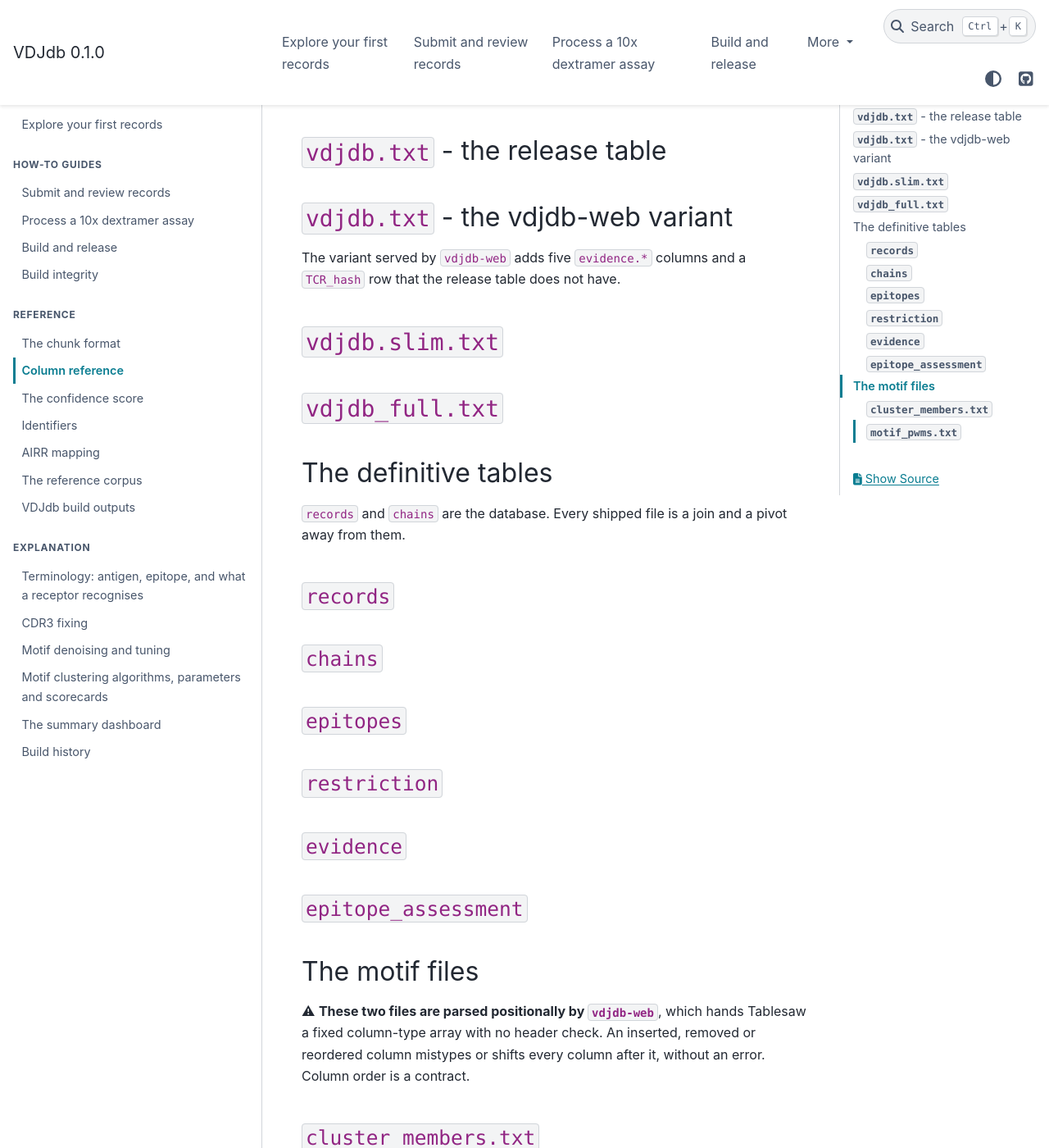
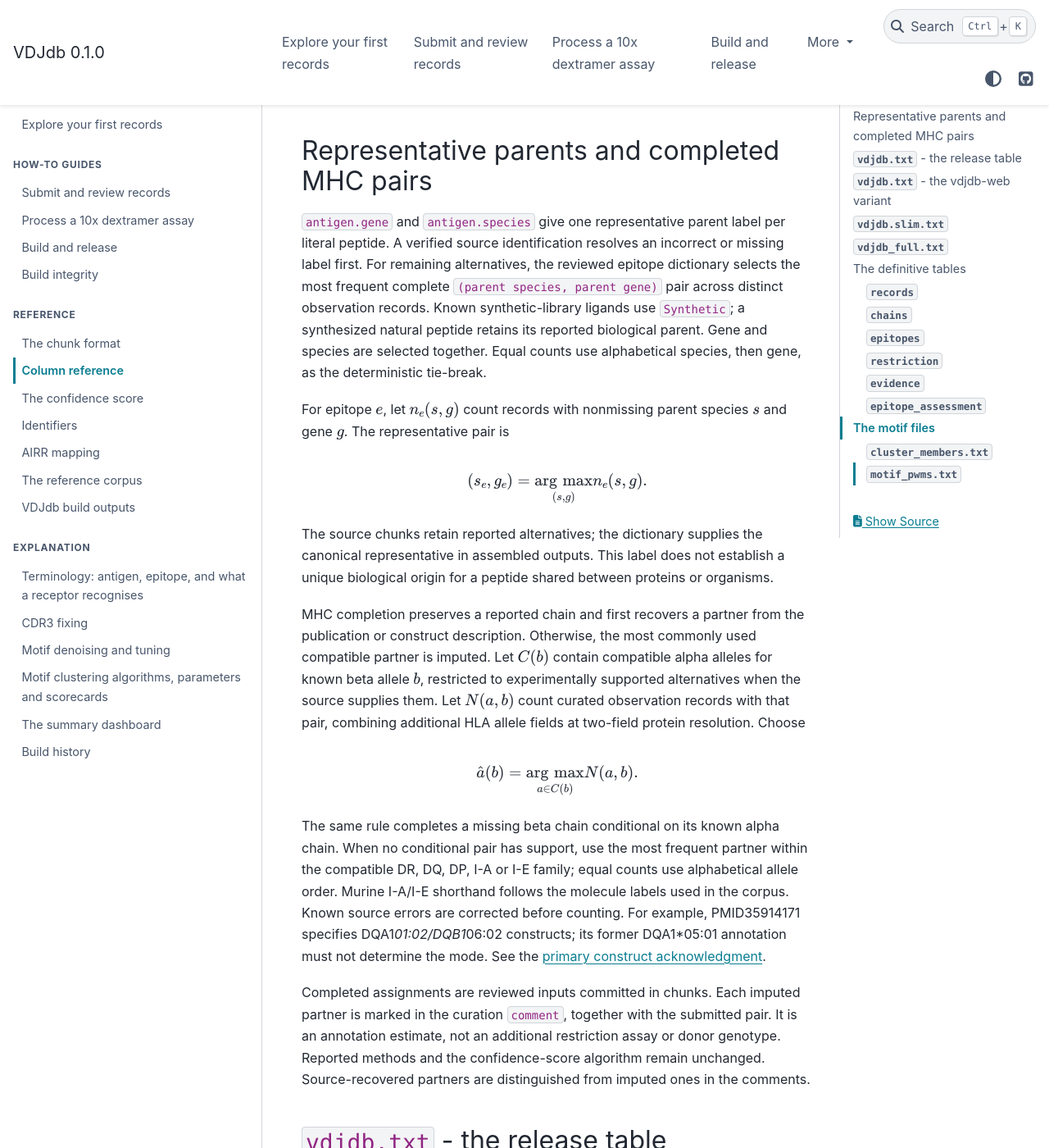
Before and after one commit to antigenomics/vdjdb-db, a Sphinx documentation site: the page built from docs/standards/columns.md, in a window 1280 px wide and 1400 px high, scrolled down 204 px. Shown: the whole window at 82% size. Built offline with Sphinx 7.4.7 and the PyData theme 0.15.4, drawn with Linux system fonts in a browser that asks for light colours.

Commit message:
Document representative parents and reviewed MHC completion (#1362)

```diff
--- a/docs/standards/columns.md
+++ b/docs/standards/columns.md
@@ -2,6 +2,53 @@
 
 Every table below is built from `vdjdb.schema` while this page renders. There is no
 generated file to refresh, so no copy of these tables can disagree with the build.
+
+
+## Representative parents and completed MHC pairs
+
+`antigen.gene` and `antigen.species` give one representative parent label per literal
+peptide. A verified source identification resolves an incorrect or missing label first.
+For remaining alternatives, the reviewed epitope dictionary selects the most frequent
+complete `(parent species, parent gene)` pair across distinct observation records.
+Known synthetic-library ligands use `Synthetic`; a synthesized natural peptide retains
+its reported biological parent. Gene and species are selected together. Equal counts
+use alphabetical species, then gene, as the deterministic tie-break.
+
+For epitope $e$, let $n_e(s,g)$ count records with nonmissing parent species $s$ and
+gene $g$. The representative pair is
+
+$$
+(s_e,g_e)=\operatorname*{arg\,max}_{(s,g)} n_e(s,g).
+$$
+
+The source chunks retain reported alternatives; the dictionary supplies the canonical
+representative in assembled outputs. This label does not establish a unique biological
+origin for a peptide shared between proteins or organisms.
+
+MHC completion preserves a reported chain and first recovers a partner from the
+publication or construct description. Otherwise, the most commonly used compatible
+partner is imputed. Let $C(b)$ contain compatible alpha alleles for known beta allele
+$b$, restricted to experimentally supported alternatives when the source supplies them.
+Let $N(a,b)$ count curated observation records with that pair, combining additional
+HLA allele fields at two-field protein resolution. Choose
+
+$$
+\hat a(b)=\operatorname*{arg\,max}_{a\in C(b)}N(a,b).
+$$
+
+The same rule completes a missing beta chain conditional on its known alpha chain.
+When no conditional pair has support, use the most frequent partner within the
+compatible DR, DQ, DP, I-A or I-E family; equal counts use alphabetical allele order.
+Murine I-A/I-E shorthand follows the molecule labels used in the corpus. Known
+source errors are corrected before counting. For example, PMID35914171 specifies
+DQA1*01:02/DQB1*06:02 constructs; its former DQA1*05:01 annotation must not determine
+the mode. See the [primary construct acknowledgment](https://pmc.ncbi.nlm.nih.gov/articles/PMC9371724/).
+
+Completed assignments are reviewed inputs committed in chunks. Each imputed partner
+is marked in the curation `comment`, together with the submitted pair. It is an
+annotation estimate, not an additional restriction assay or donor genotype. Reported
+methods and the confidence-score algorithm remain unchanged. Source-recovered partners
+are distinguished from imputed ones in the comments.
 
 ## `vdjdb.txt` - the release table
 
```
Also changed, not shown: skills/vdjdb-proofread/SKILL.md (+6 -3 lines), 1 other file.
